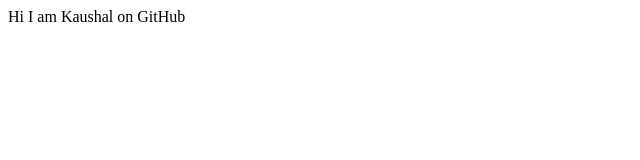
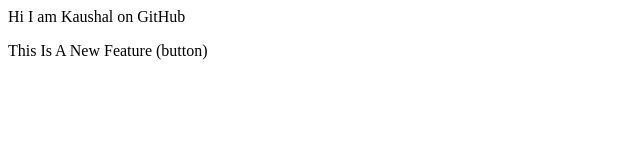
Before and after one commit to KaushalTukadiya-Creator/LocalRepo, a plain HTML site: page index.html in a window 1280 px wide. Shown: the whole page, without its empty margins (0-640 px from the left). Drawn offline with Linux system fonts and the light colour scheme.

```diff
--- a/index.html
+++ b/index.html
@@ -1 +1,2 @@
 <p>Hi I am Kaushal on GitHub</p>
+<p>This Is A New Feature (button)</p>
```
